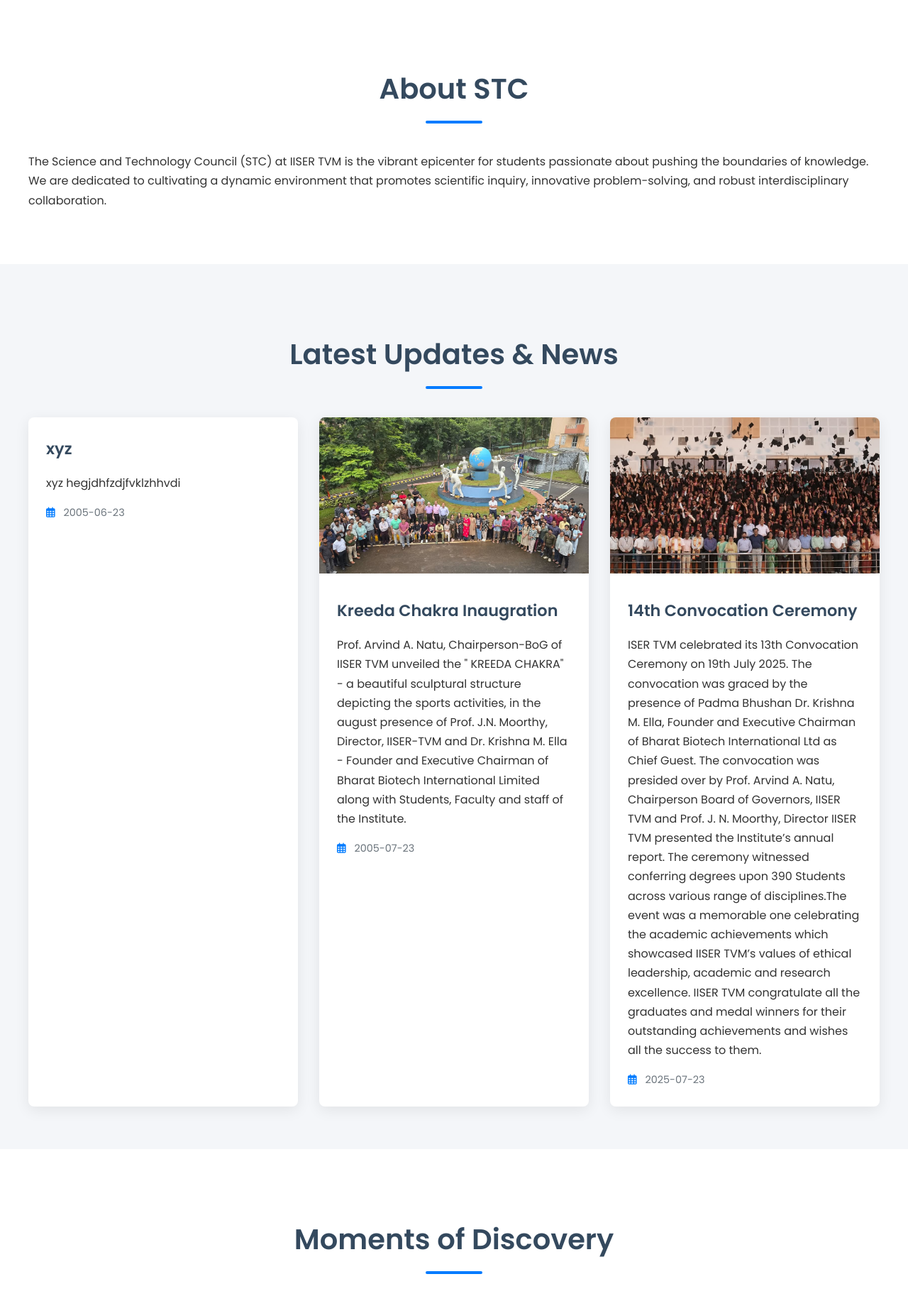
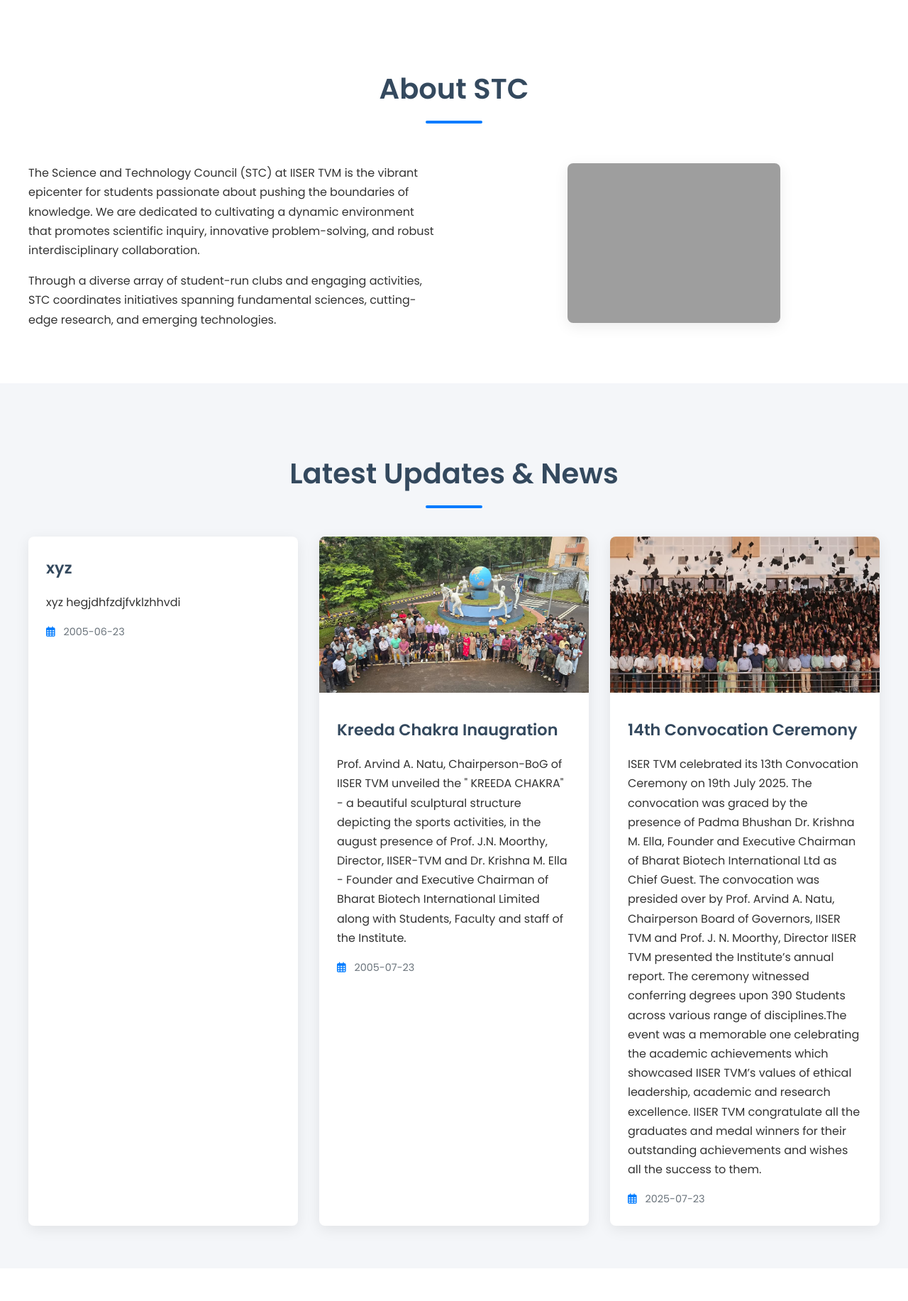
Before and after one commit to Coding-Club-of-IISER-Thiruvananthapuram/T4, a Flask app: page / in a window 1280 px wide. Shown: the part 882-2715 px from the top of the page at 71% size. Run offline with Flask 3, Linux system fonts and the light colour scheme; data comes from the database, SQL or seed files in the repository; grey boxes are pictures that could not be loaded.

Commit message:
Update index.html

```diff
--- a/templates/index.html
+++ b/templates/index.html
@@ -60,13 +60,23 @@
         </div>
     </section>
 
+    <!-- START: Replace your existing #about section with this -->
 <section class="section" id="about">
   <div class="container">
     <h2>About STC</h2>
+    <div class="about-content" style="display: flex; align-items: center; gap: 40px;">
+      <div class="about-text" style="flex: 1;">
         <p>The Science and Technology Council (STC) at IISER TVM is the vibrant epicenter for students passionate about pushing the boundaries of knowledge. We are dedicated to cultivating a dynamic environment that promotes scientific inquiry, innovative problem-solving, and robust interdisciplinary collaboration.</p>
+        <p>Through a diverse array of student-run clubs and engaging activities, STC coordinates initiatives spanning fundamental sciences, cutting-edge research, and emerging technologies.</p>
+      </div>
+      <div class="about-image" style="flex: 1; text-align: center;">
+        <!-- This is the line that adds your logo -->
+        <img src="{{ url_for('static', filename='image/stc_logo.png') }}" alt="STC IISER TVM Logo" style="max-width: 300px; border-radius: 8px;">
+      </div>
+    </div>
   </div>
 </section>
-
+<!-- END: End of the new #about section -->
     <section class="section bg-light" id="updates">
         <div class="container">
             <h2>Latest Updates & News</h2>
```
Lines whose indentation alone changed are shown as unchanged.
